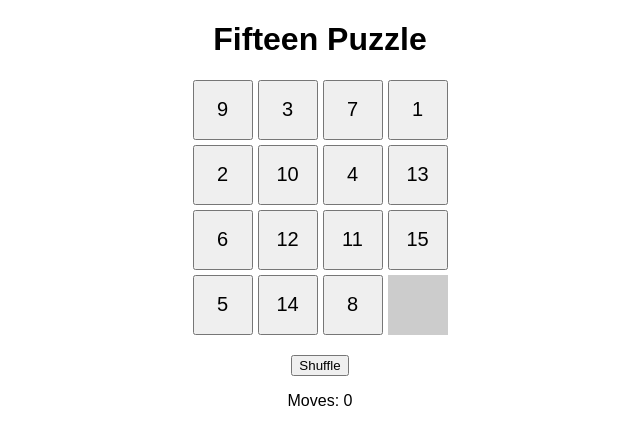
After one commit to mahmed50/Project2puzzle_V2, a PHP site: page /index.php in a window 1280 px wide. The commit adds this page. Shown: the top 445 px of the page, without its empty margins (320-960 px from the left). Run offline with PHP 8.4, Linux system fonts and the light colour scheme.

Commit message:
Add files via upload

```diff
--- /dev/null
+++ b/index.php
@@ -0,0 +1,53 @@
+<?php
+session_start();
+
+// Initialize the puzzle
+if (!isset($_SESSION['tiles']) || isset($_POST['shuffle'])) {
+    $_SESSION['tiles'] = range(1, 15);
+    $_SESSION['tiles'][] = "";
+    shuffle($_SESSION['tiles']);
+    $_SESSION['moves'] = 0;
+}
+
+// Handle move
+if (isset($_POST['move'])) {
+    $index = array_search($_POST['move'], $_SESSION['tiles']);
+    $emptyIndex = array_search("", $_SESSION['tiles']);
+    $validMoves = [
+        $emptyIndex - 1, $emptyIndex + 1,
+        $emptyIndex - 4, $emptyIndex + 4
+    ];
+    if (in_array($index, $validMoves) &&
+        !(($emptyIndex % 4 == 0 && $index == $emptyIndex - 1) || ($emptyIndex % 4 == 3 && $index == $emptyIndex + 1))) {
+        $_SESSION['tiles'][$index] = "";
+        $_SESSION['tiles'][$emptyIndex] = $_POST['move'];
+        $_SESSION['moves']++;
+    }
+}
+?>
+
+<!DOCTYPE html>
+<html>
+<head>
+    <title>Fifteen Puzzle - PHP Version</title>
+    <link rel="stylesheet" type="text/css" href="style.css">
+</head>
+<body>
+    <h1>Fifteen Puzzle</h1>
+    <form method="post">
+        <div class="puzzle-area">
+            <?php foreach ($_SESSION['tiles'] as $i => $tile): ?>
+                <div class="tile">
+                    <?php if ($tile !== ""): ?>
+                        <button type="submit" name="move" value="<?= $tile ?>"><?= $tile ?></button>
+                    <?php else: ?>
+                        <div class="empty"></div>
+                    <?php endif; ?>
+                </div>
+            <?php endforeach; ?>
+        </div>
+        <button type="submit" name="shuffle">Shuffle</button>
+    </form>
+    <p>Moves: <?= $_SESSION['moves'] ?></p>
+</body>
+</html>
--- a/style.css
+++ b/style.css
@@ -1,47 +1,22 @@
+
 body {
-  font-family: Arial, sans-serif;
-  text-align: center;
-  background-color: #f6f6f6;
-  margin: 0;
-  padding: 2em;
+    font-family: Arial, sans-serif;
+    text-align: center;
 }
-h1 {
-  margin-bottom: 0.5em;
+.puzzle-area {
+    display: grid;
+    grid-template-columns: repeat(4, 60px);
+    grid-gap: 5px;
+    justify-content: center;
+    margin: 20px auto;
 }
-#puzzlearea {
-  width: 400px;
-  height: 400px;
-  margin: 1em auto;
-  position: relative;
+.tile button {
+    width: 60px;
+    height: 60px;
+    font-size: 20px;
 }
-.tile {
-  width: 96px;
-  height: 96px;
-  line-height: 96px;
-  border: 2px solid black;
-  position: absolute;
-  font-size: 32px;
-  font-weight: bold;
-  color: white;
-  text-align: center;
-  box-sizing: border-box;
-  background-size: 400px 400px;
+.tile .empty {
+    width: 60px;
+    height: 60px;
+    background-color: #ccc;
 }
-.movablepiece {
-  border-color: red;
-  text-decoration: underline;
-  color: #006600;
-  cursor: pointer;
-}
-.controls {
-  margin-top: 1em;
-}
-#stats {
-  margin-top: 1em;
-  font-size: 18px;
-}
-#winMessage {
-  font-size: 20px;
-  color: green;
-  margin-top: 1em;
-}
```
